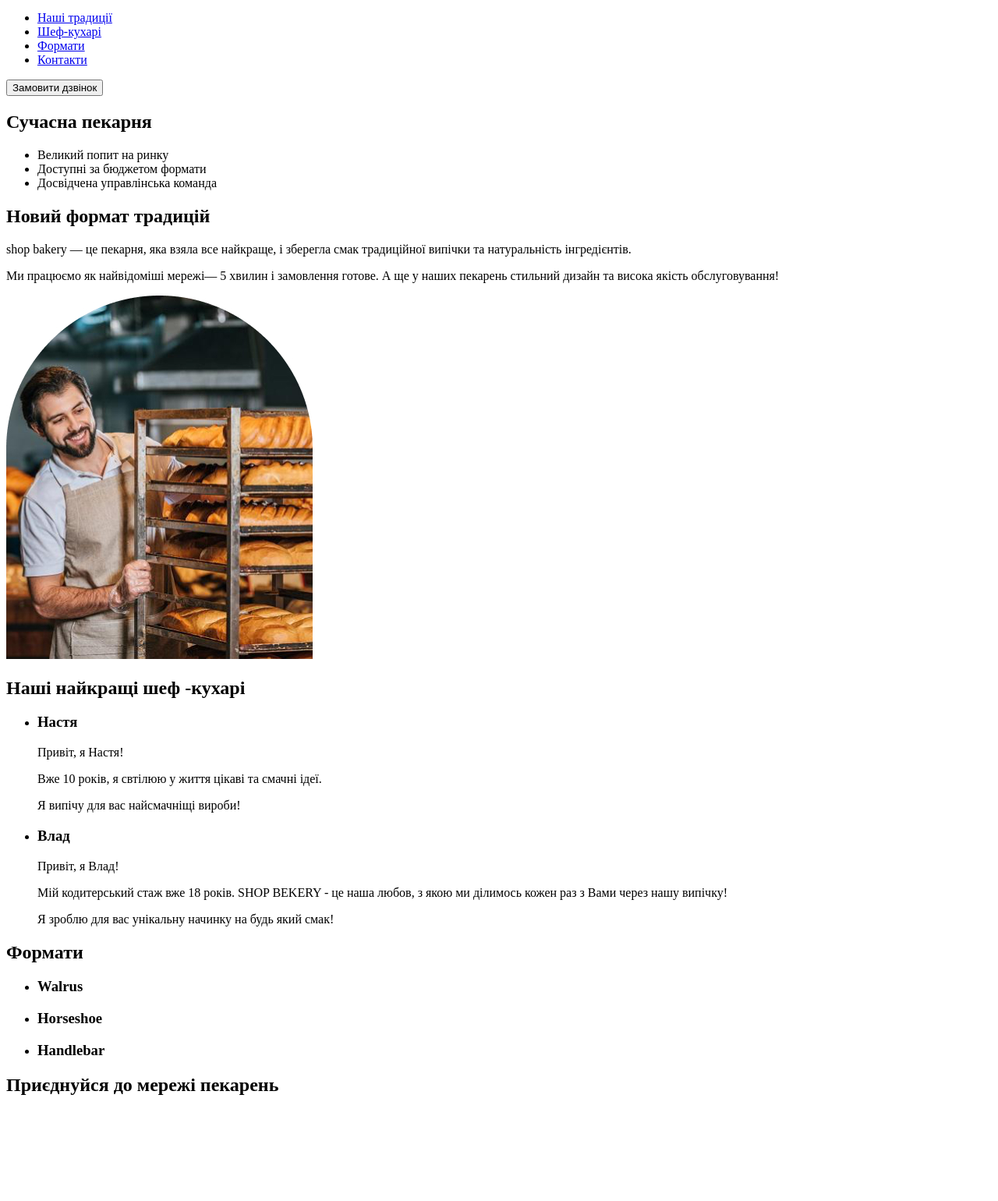
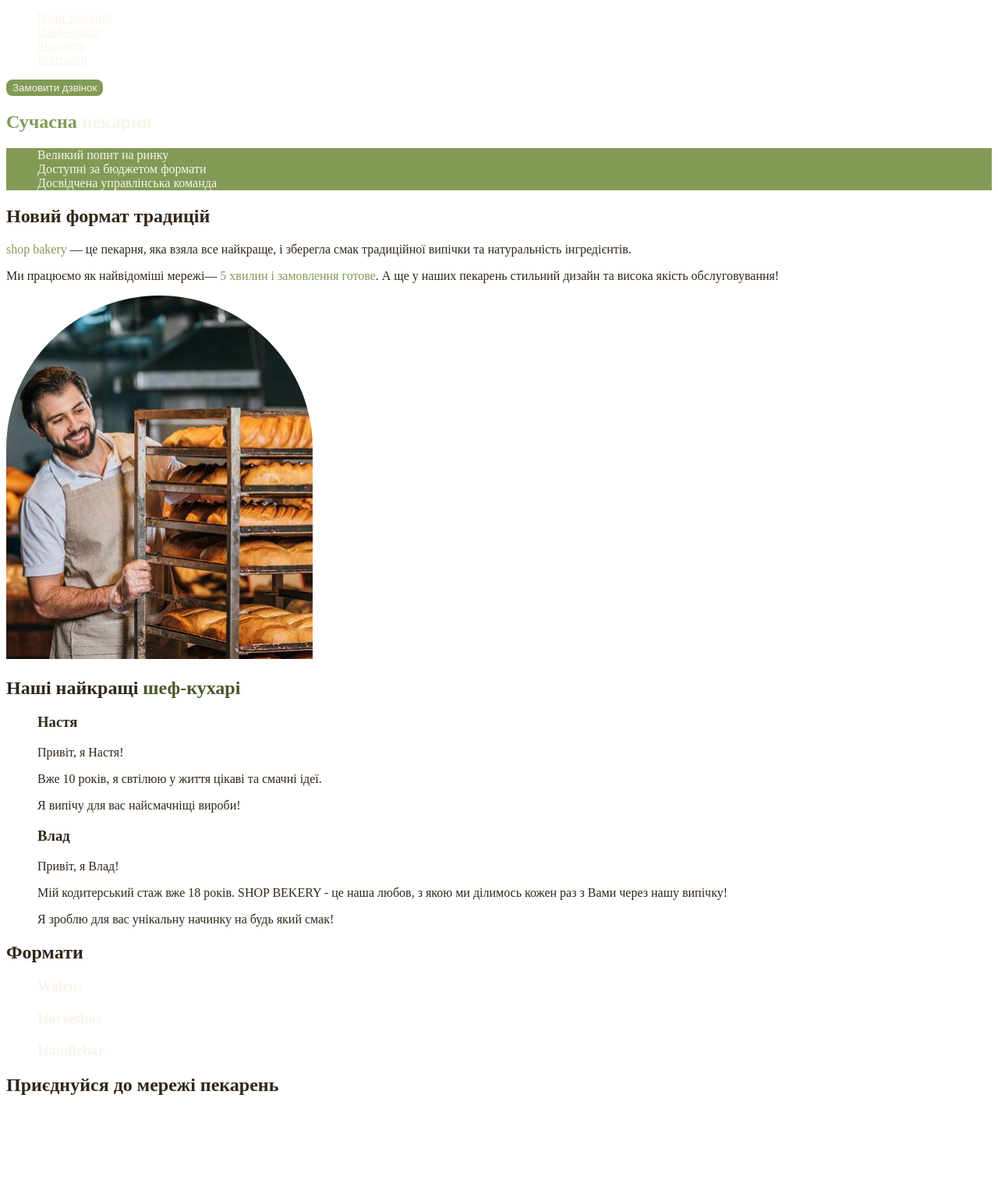
Before and after one commit to flawless141/Project, a plain HTML site: page index.html in a window 1280 px wide. Shown: the part 60-1600 px from the top of the page at 78% size. Drawn offline with Linux system fonts and the light colour scheme; grey boxes are pictures that could not be loaded.

Commit message:
styles.css and css custom properties was added

```diff
--- a/css/styles.css
+++ b/css/styles.css
@@ -0,0 +1,50 @@
+:root {
+    --color-primary-light: #FAF4EA;
+    --color-primary-dark: #31261A;
+    --color-brand-light: #819B57;
+    --color-brand-dark: #465929;
+}
+
+/*Global(BASE)*/
+body {
+    color: var(--color-primary-dark);
+}
+ul {
+    list-style-type: none;
+}
+/* Buttons */
+.button {
+    color: var(--color-primary-light);
+    background-color: var(--color-brand-light);
+    border: 2px solid var(--color-brand-light);
+    border-radius: 8px;
+    cursor: pointer;
+}
+.button:hover {
+    color: var(--color-brand-dark);
+    background-color: transparent;
+}
+/* Links */
+.navigation-links {
+    color: var(--color-primary-light);
+}
+.navigation-links:hover {
+    color: var(--color-brand-light);
+}
+/* Advantages section */
+.hero-title {
+    color: var(--color-primary-light); /* HEX value */
+}
+.accent {
+    color: var(--color-brand-light);
+}
+.advantages-list {
+    background-color: var(--color-brand-light);
+    color: var(--color-primary-light);
+}
+.accent-dark {
+    color: var(--color-brand-dark);
+}
+.formats-titles {
+    color: var(--color-primary-light);
+}
--- a/index.html
+++ b/index.html
@@ -20,38 +20,49 @@
           ><img src="./Images/logo.svg" alt="Логотип сучасної пекарні"
         /></a>
         <ul>
-          <li><a href="#traditions-section">Наші традиції</a></li>
-          <li><a href="#chefs-section">Шеф-кухарі</a></li>
-          <li><a href="#formats-section">Формати</a></li>
-          <li><a href="#contacts-section">Контакти</a></li>
+          <li>
+            <a class="navigation-links" href="#traditions-section"
+              >Наші традиції</a
+            >
+          </li>
+          <li>
+            <a class="navigation-links" href="#chefs-section">Шеф-кухарі</a>
+          </li>
+          <li>
+            <a class="navigation-links" href="#formats-section">Формати</a>
+          </li>
+          <li>
+            <a class="navigation-links" href="#contacts-section">Контакти</a>
+          </li>
         </ul>
       </nav>
-      <button type="button">Замовити дзвінок</button>
+      <button class="button" type="button">Замовити дзвінок</button>
     </header>
     <main>
       <!-- В середине этого тега лежит вся страница, кроме шапки, логотипа и меню-->
       <section>
         <!--Тематическое разделение внутри мейна-->
-        <h1>Сучасна пекарня</h1>
+        <h1 class="hero-title"><span class="accent">Сучасна</span> пекарня</h1>
         <!--Заголовки. От 1 до 6 уровней.
             Разделяються не по размеру а по значению. В одной секции не может быть двух одинаковых
             хедеров, а хедер 1 уровня только 1 на всю страницу-->
       </section>
       <section id="traditions-section">
-        <ul>
+        <ul class="advantages-list">
           <li>Великий попит на ринку</li>
           <li>Доступні за бюджетом формати</li>
           <li>Досвідчена управлінська команда</li>
         </ul>
-        <h2>Новий формат традицій</h2>
+        <h2 class="section-title">Новий формат традицій</h2>
         <p>
-          <span>shop bakery</span> — це пекарня, яка взяла все найкраще, і
-          зберегла смак традиційної випічки та натуральність інгредієнтів.
+          <span class="accent">shop bakery</span> — це пекарня, яка взяла все
+          найкраще, і зберегла смак традиційної випічки та натуральність
+          інгредієнтів.
         </p>
         <p>
           Ми працюємо як найвідоміші мережі—
-          <span>5 хвилин і замовлення готове</span>. А ще у наших пекарень
-          стильний дизайн та висока якість обслуговування!
+          <span class="accent">5 хвилин і замовлення готове</span>. А ще у наших
+          пекарень стильний дизайн та висока якість обслуговування!
         </p>
         <img
           src="./Images/NewFormat_BakerMan.jpg"
@@ -59,7 +70,9 @@
         />
       </section>
       <section id="chefs-section">
-        <h2>Наші найкращі шеф -кухарі</h2>
+        <h2 class="section-title">
+          Наші найкращі <span class="accent-dark">шеф-кухарі</span>
+        </h2>
         <ul>
           <li>
             <article>
@@ -87,11 +100,11 @@
             Часто выделяются всякие карточки, например: Товары в интернет магазине -->
       </section>
       <section id="formats-section">
-        <h2>Формати</h2>
+        <h2 class="section-title">Формати</h2>
         <ul>
           <li>
             <article>
-              <h3 lang="en">Walrus</h3>
+              <h3 class="formats-titles" lang="en">Walrus</h3>
             </article>
           </li>
         </ul>
@@ -99,20 +112,20 @@
         <ul>
           <li>
             <article>
-              <h3 lang="en">Horseshoe</h3>
+              <h3 class="formats-titles" lang="en">Horseshoe</h3>
             </article>
           </li>
         </ul>
         <ul>
           <li>
             <article>
-              <h3 lang="en">Handlebar</h3>
+              <h3 class="formats-titles" lang="en">Handlebar</h3>
             </article>
           </li>
         </ul>
       </section>
       <section id="contacts-section">
-        <h2>Приєднуйся до мережі пекарень</h2>
+        <h2 class="section-title">Приєднуйся до мережі пекарень</h2>
         <iframe
           src="https://www.google.com/maps/embed?pb=!1m18!1m12!1m3!1d2540.1636289098733!2d30.4912733!3d50.4566776!2m3!1f0!2f0!3f0!3m2!1i1024!2i768!4f13.1!3m3!1m2!1s0x40d4ce637c006b2d%3A0xaf86385f19996ff0!2z0YPQuy4g0KHQtdGH0LXQstGL0YUg0KHRgtGA0LXQu9GM0YbQvtCyLCA1NCwg0JrQuNC10LIsIDAyMDAw!5e0!3m2!1sru!2sua!4v1731746221266!5m2!1sru!2sua"
           width="603"
@@ -131,20 +144,38 @@
           ><img src="./Images/logo.svg" alt="Логотип сучасної пекарні"
         /></a>
         <ul>
-          <li><a href="#traditions-section">Наші традиції</a></li>
-          <li><a href="#chefs-section">Шеф-кухарі</a></li>
-          <li><a href="#formats-section">Формати</a></li>
-          <li><a href="#contacts-section">Контакти</a></li>
+          <li>
+            <a class="navigation-links" href="#traditions-section">Франшиза</a>
+          </li>
+          <li>
+            <a class="navigation-links" href="#chefs-section">Наші традиції</a>
+          </li>
+          <li>
+            <a class="navigation-links" href="#formats-section">Формати</a>
+          </li>
+          <li>
+            <a class="navigation-links" href="#contacts-section">Контакти</a>
+          </li>
         </ul>
       </nav>
       <address>
         <ul>
-          <li><a href="tel:+380960000007">+ 38 (096) 000 00 07</a></li>
           <li>
-            <a href="mailto:shopbakery@gmail.com">shopbakery@gmail.com</a>
+            <a class="navigation-links" href="tel:+380960000007"
+              >+ 38 (096) 000 00 07</a
+            >
           </li>
           <li>
-            <a href="https://maps.app.goo.gl/xtN7p8wTSnLDUXzP9" target="_blank">
+            <a class="navigation-links" href="mailto:shopbakery@gmail.com"
+              >shopbakery@gmail.com</a
+            >
+          </li>
+          <li>
+            <a
+              class="navigation-links"
+              href="https://maps.app.goo.gl/xtN7p8wTSnLDUXzP9"
+              target="_blank"
+            >
               Україна, м. Київ, вул. Січових Стрільців 54
             </a>
           </li>
```
